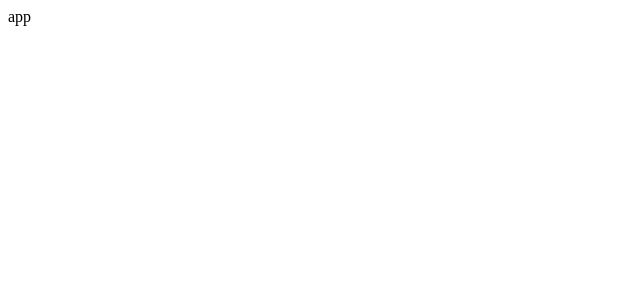
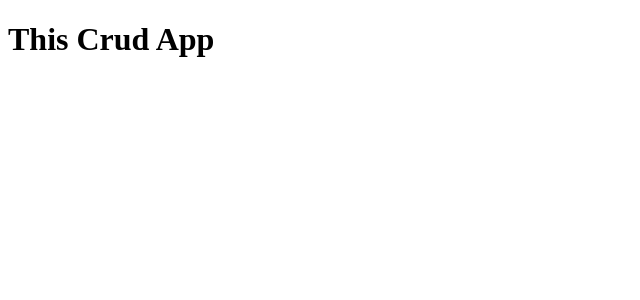
Before and after one commit to rarimon/CRUD-APP, a React (Vite) app: page / in a window 1280 px wide. Shown: the top 300 px of the page, without its empty margins (0-640 px from the left). Built offline with nearby package versions, Linux system fonts and the light colour scheme.

Commit message:
add new lise

```diff
--- a/src/App.jsx
+++ b/src/App.jsx
@@ -3,7 +3,7 @@ import React from 'react';
 const App = () => {
     return (
         <div>
-            app
+            <h1>This Crud App</h1>
         </div>
     );
 };
```
